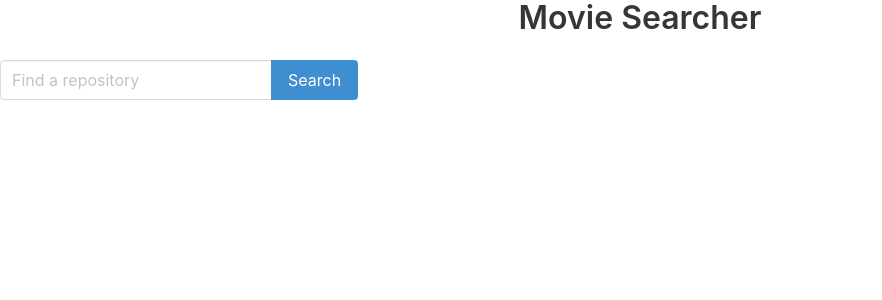
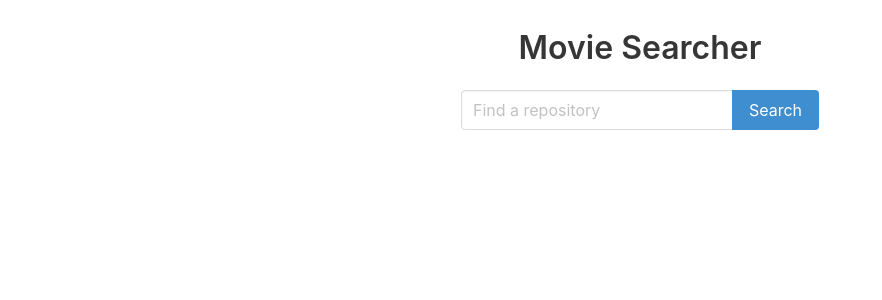
Before and after one commit to katherinebl/movies-searcher, a React (Create React App) app: page / in a window 1280 px wide. Shown: the top 300 px of the page, without its empty margins (0-882 px from the left). Built offline with nearby package versions, Linux system fonts and the light colour scheme.

Commit message:
Added basic styles

```diff
--- a/src/App.css
+++ b/src/App.css
@@ -1,38 +1,8 @@
 .App {
   text-align: center;
+  padding-top: 30px;
 }
-
-.App-logo {
-  height: 40vmin;
-  pointer-events: none;
+.SearchForm-wrapper {
+  display: flex;
+  justify-content: center;
 }
-
-@media (prefers-reduced-motion: no-preference) {
-  .App-logo {
-    animation: App-logo-spin infinite 20s linear;
-  }
-}
-
-.App-header {
-  background-color: #282c34;
-  min-height: 100vh;
-  display: flex;
-  flex-direction: column;
-  align-items: center;
-  justify-content: center;
-  font-size: calc(10px + 2vmin);
-  color: white;
-}
-
-.App-link {
-  color: #61dafb;
-}
-
-@keyframes App-logo-spin {
-  from {
-    transform: rotate(0deg);
-  }
-  to {
-    transform: rotate(360deg);
-  }
-}
--- a/src/App.js
+++ b/src/App.js
@@ -8,7 +8,9 @@
   return (
     <div className="App">
       <Title>Movie Searcher</Title>
-      <SearchForm></SearchForm>
+      <div className="SearchForm-wrapper">
+        <SearchForm></SearchForm>
+      </div>
     </div>
   );
 }
```
